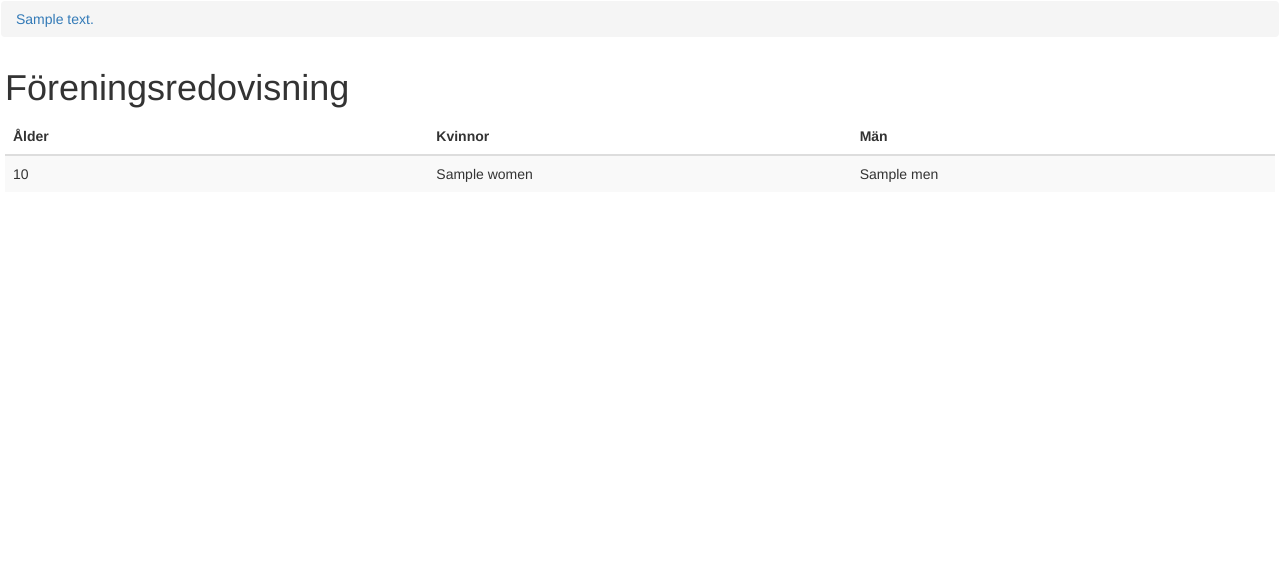
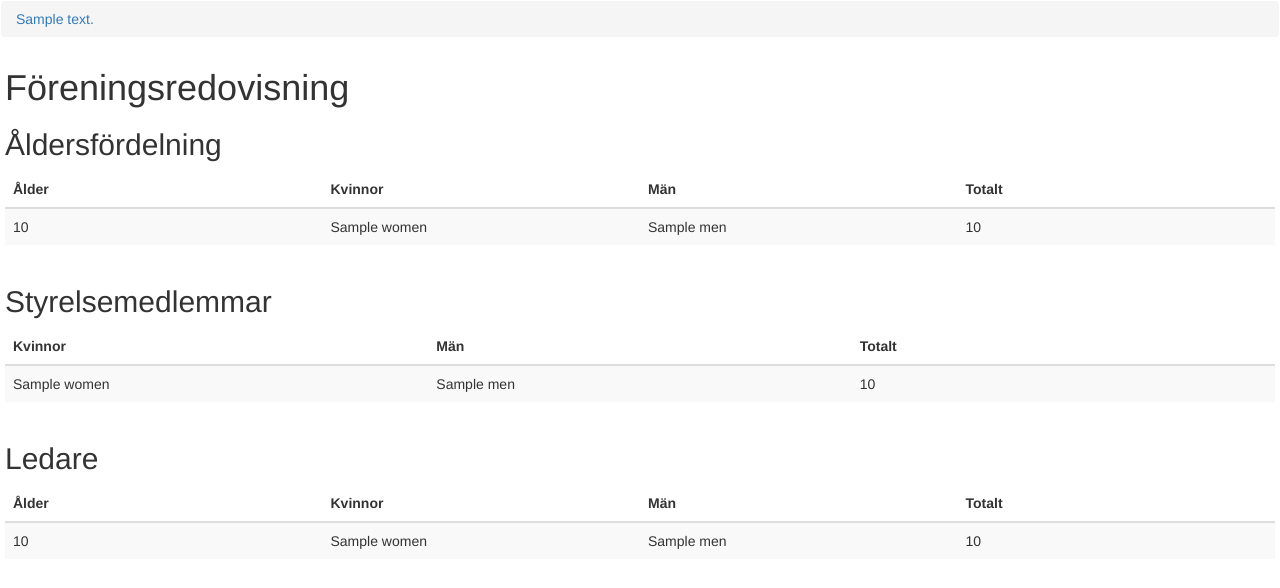
Before and after one commit to Scouterna/skojjt, a Flask app: template templates/groupsummary.html in a window 1280 px wide. Shown: the top 588 px of the page. Run offline with Flask 2, Linux system fonts and the light colour scheme; the template is opened without the code that fills it: most values are stand-ins (such as "Sample title", 1, 10 or a date in 2020).

Commit message:
Föreningsredovisning #15, antal i styrelsen och antal ledare

```diff
--- a/dataimport.py
+++ b/dataimport.py
@@ -157,6 +157,8 @@ class ScoutnetImporter:
 			person.street = p["street"]
 			person.zip_code = p["zip_code"]
 			person.zip_name = p["zip_name"]
+			person.troop_roles = p["troop_roles"]
+			person.group_roles = p["group_roles"]
 
 			scoutgroup = self.GetOrCreateGroup(p["group"], p["group_id"])
 			person.scoutgroup = scoutgroup.key
--- a/main.py
+++ b/main.py
@@ -154,7 +154,7 @@ def start(sgroup_url=None, troop_url=None, key_url=None):
 			person_key = ndb.Key(urlsafe=key_url)
 			person = person_key.get()
 			logging.info("adding person=%s to troop=%d", person.getname(), troop.getname())
-			troopperson = TroopPerson.create(troop_key, person_key, False)
+			troopperson = TroopPerson.create(troop_key, person_key, person.isLeader())
 			troopperson.commit()
 			return redirect(breadcrumbs[-1]['link'])
 		elif action == "setsemester":
@@ -562,19 +562,34 @@ def scoutgroupsummary(sgroup_url):
 	men = 0
 	startage = 6
 	endage = 99
-	items = [Item(i) for i in range(startage, endage)]
+	ages = [Item(i) for i in range(startage, endage)]
+	leaders = [Item(u't.o.m. 26 år'), Item(u'över 26 år')]
+	boardmebers = [Item('')]
+
 	for person in Person.query(Person.scoutgroup==sgroup_key, Person.removed==False).fetch():
 		age = person.getyearsoldthisyear(thisdate.year)
 		if age >= startage and age <= endage:
 			index = age-startage
 			if person.female:
 				women += 1
-				items[index].women += 1
+				ages[index].women += 1
 			else:
 				men += 1
-				items[index].men += 1
-	items.append(Item("Totalt", women, men))
-	return render_template('groupsummary.html', items=items, breadcrumbs=breadcrumbs)
+				ages[index].men += 1
+		if person.isBoardMember():
+			if person.female:
+				boardmebers[0].women += 1
+			else:
+				boardmebers[0].men += 1
+		if person.isLeader():
+			index = 0 if age <= 26 else 1
+			if person.female:
+				leaders[index].women += 1
+			else:
+				leaders[index].men += 1
+
+	ages.append(Item("Totalt", women, men))
+	return render_template('groupsummary.html', ages=ages, boardmebers=boardmebers, leaders=leaders, breadcrumbs=breadcrumbs)
 
 
 @app.route('/getaccess/', methods = ['POST', 'GET'])
--- a/scoutnet.py
+++ b/scoutnet.py
@@ -69,6 +69,8 @@ def GetScoutnetDataListJson(json_data):
 		m["street"] = GetValueFromJsonObject(p, 'address_1')
 		m["zip_code"] = GetValueFromJsonObject(p, 'postcode')
 		m["zip_name"] = GetValueFromJsonObject(p, 'town')
+		m["troop_roles"] = filter(None, GetValueFromJsonObject(p, 'unit_role').lower().split(','))
+		m["group_roles"] = filter(None, GetValueFromJsonObject(p, 'group_role').lower().split(','))
 		result.append(m)
 	return result
 
--- a/templates/groupsummary.html
+++ b/templates/groupsummary.html
@@ -1,6 +1,7 @@
 {% extends "layout.html" %}
 {% block main %}
 <h1>Föreningsredovisning</h1>
+<h2>Åldersfördelning</h2>
 <div class="table-responsive">
 	<table class="table table-striped">
 	  <thead>
@@ -8,11 +9,47 @@
 		<th class="col-xs-1 col-sm-1 col-lg-1">Ålder</th>
 		<th class="col-xs-1 col-sm-1 col-lg-1">Kvinnor</th>
 		<th class="col-xs-1 col-sm-1 col-lg-1">Män</th>
+		<th class="col-xs-1 col-sm-1 col-lg-1">Totalt</th>
 		</tr>
 	  </thead>
 	  <tbody>
-		{% for item in items %}
-		<tr><td>{{item.age}}</td><td>{{item.women}}</td><td>{{item.men}}</td></tr>
+		{% for age in ages %}
+		<tr><td>{{age.age}}</td><td>{{age.women}}</td><td>{{age.men}}</td><td>{{age.women+age.men}}</td></tr>
+		{% endfor %}
+	 </tbody>
+	</table>
+</div>
+<h2>Styrelsemedlemmar</h2>
+<div class="table-responsive">
+	<table class="table table-striped">
+	  <thead>
+		<tr>
+		<th class="col-xs-1 col-sm-1 col-lg-1">Kvinnor</th>
+		<th class="col-xs-1 col-sm-1 col-lg-1">Män</th>
+		<th class="col-xs-1 col-sm-1 col-lg-1">Totalt</th>
+		</tr>
+	  </thead>
+	  <tbody>
+		{% for member in boardmebers %}
+		<tr><td>{{member.women}}</td><td>{{member.men}}</td><td>{{member.women+member.men}}</td></tr>
+		{% endfor %}
+	 </tbody>
+	</table>
+</div>
+<h2>Ledare</h2>
+<div class="table-responsive">
+	<table class="table table-striped">
+	  <thead>
+		<tr>
+		<th class="col-xs-1 col-sm-1 col-lg-1">Ålder</th>
+		<th class="col-xs-1 col-sm-1 col-lg-1">Kvinnor</th>
+		<th class="col-xs-1 col-sm-1 col-lg-1">Män</th>
+		<th class="col-xs-1 col-sm-1 col-lg-1">Totalt</th>
+		</tr>
+	  </thead>
+	  <tbody>
+		{% for age in leaders %}
+		<tr><td>{{age.age}}</td><td>{{age.women}}</td><td>{{age.men}}</td><td>{{age.women+age.men}}</td></tr>
 		{% endfor %}
 	 </tbody>
 	</table>
--- a/templates/person.html
+++ b/templates/person.html
@@ -76,7 +76,7 @@
 				<td>
 					{% set troop = tp.troop.get() %}
 					{% set group_key = troop.scoutgroup %}
-					<a href="/start/{{group_key.urlsafe()}}/{{troop.key.urlsafe()}}/">{{tp.gettroopname()}}</a>{% if tp.leader %} - Ledare{% endif %}
+					<a href="/start/{{group_key.urlsafe()}}/{{troop.key.urlsafe()}}/">{{tp.getFullTroopname()}}</a>{% if tp.leader %} - Ledare{% endif %}
 				</td>
 				<td>
 					<a href="removefromtroop?troop={{troop.key.urlsafe()}}" class="btn btn-sm btn-danger">Ta bort från avdelning</a>
```
Also changed, not shown: data.py (+15 -2 lines).
